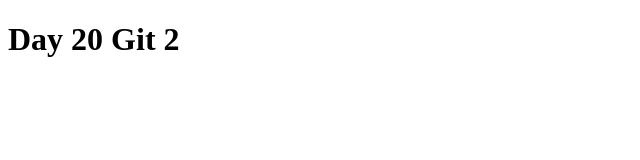
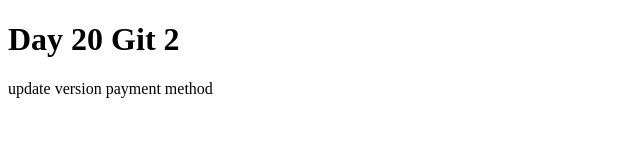
Before and after one commit to reybagaskr/exercise-day-18, a plain HTML site: page index.html in a window 1280 px wide. Shown: the whole page, without its empty margins (0-640 px from the left). Drawn offline with Linux system fonts and the light colour scheme.

Commit message:
add feature payment method

```diff
--- a/index.html
+++ b/index.html
@@ -8,5 +8,6 @@
 </head>
 <body>
     <h1>Day 20 Git 2</h1>
+    <p>update version payment method</p>
 </body>
 </html>
```
